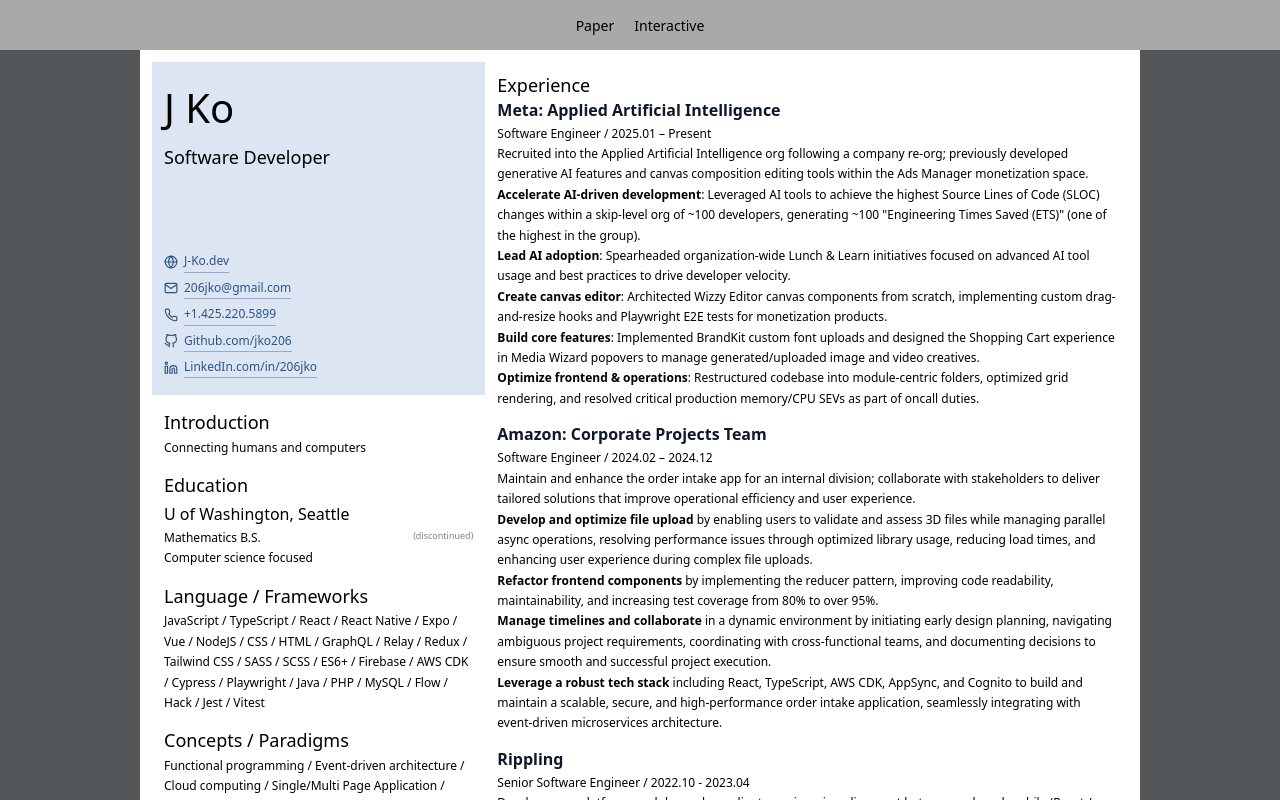
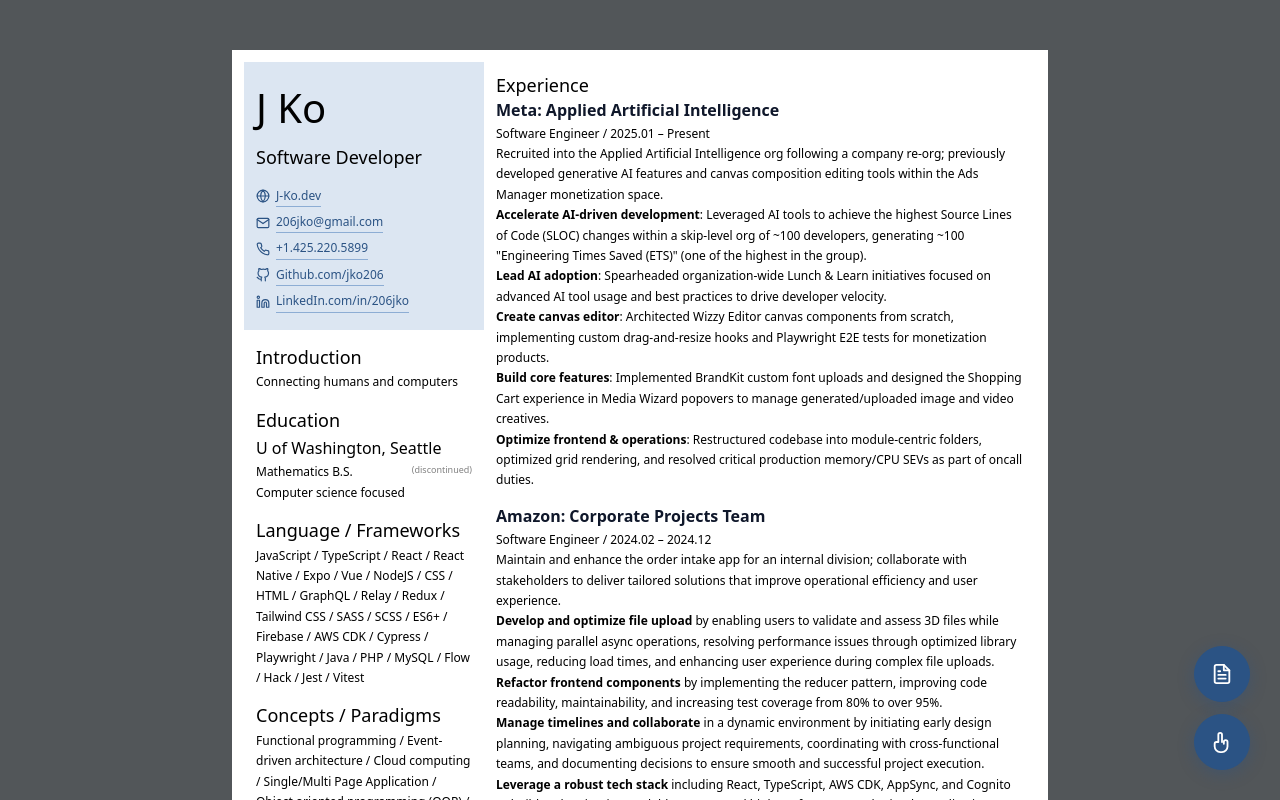
Before and after one commit to jko206/jko-dev, a Vue app: page / in a window 1280 px wide. Shown: the top 800 px of the page. Built offline with nearby package versions, Linux system fonts and the light colour scheme.

Commit message:
feat(controls): refactor ResumeControls to floating action buttons with Material-style icons and decoupled toggles

```diff
--- a/src/App.vue
+++ b/src/App.vue
@@ -1,6 +1,6 @@
 <template>
-  <div :class="['background', { interactive: isInteractive }]">
-    <ResumeControls v-model:is-interactive="isInteractive" />
+  <div :class="['background', { interactive: isInteractive, fluid: !isPaper }]">
+    <ResumeControls v-model:is-interactive="isInteractive" v-model:is-paper="isPaper" />
     <!--
     https://chatgpt.com/c/4c764e13-76c7-4042-a049-8a5bbf5aa01a
     has a lot of the writings for what went into this version of the resume.
@@ -28,7 +28,7 @@
     <ContentDivider
       to-prefix="left-col"
       width="2.25in"
-      :max-height="1008"
+      :max-height="isPaper ? 1008 : 999999"
       @update:page-count="(val) => (leftPages = val)"
     >
       <BasicInfo :name="resumeData.name" :role="resumeData.role" :contact="resumeData.contact" />
@@ -82,7 +82,7 @@
     <ContentDivider
       to-prefix="right-col"
       width="5.5in"
-      :max-height="1008"
+      :max-height="isPaper ? 1008 : 999999"
       @update:page-count="(val) => (rightPages = val)"
     >
       <h2>Experience</h2>
@@ -116,12 +116,16 @@
 import BasicInfo from './components/BasicInfo.vue'
 
 const isInteractive = ref(false)
+const isPaper = ref(true)
 const isHoveringOverPaper = ref(false)
 const highlightedSkill = ref<string[]>([])
 
 const leftPages = ref(1)
 const rightPages = ref(1)
-const totalPages = computed(() => Math.max(leftPages.value, rightPages.value))
+const totalPages = computed(() => {
+  if (!isPaper.value) return 1
+  return Math.max(leftPages.value, rightPages.value)
+})
 
 const allExperiences = computed(() => [
   ...resumeData.experiencePage1,
@@ -223,33 +227,18 @@
   .main:after
     background-color: var(--jko-blue)
     print-color-adjust: exact
-  .controls
+  .controls-fab
     display: none
 
-.controls
-  transition: max-height 1s
-  position: absolute
-  top: 0
-  height: 50px
-  background: darkgray
-  width: 100%
-
-  .control
-    @apply py-1 px-3 rounded-md bg-white
-    &.active
-      @apply bg-blue-500 text-white
+.fluid
+  .paper
+    margin: 40px auto
+    height: auto
+    width: 1000px
+    grid-template-columns: 1fr 2fr
 
 .interactive
-  .paper:nth-child(2)
-    margin: 50px auto 0
-    padding-bottom: 0
-    padding-top: 0.25in
   .paper
-    margin: 0 auto
-    height: auto
-    padding-top: 0
-    width: 1000px
-    grid-template-columns: 1fr 2fr
     &.hover
       background: gray
       :deep(.main:after)
@@ -261,9 +250,15 @@
         &:before
           color: black
 
-  .paper:nth-child(3) .col-1
-    top: -88px
-    position: relative
+  &:not(.fluid)
+    .paper:nth-child(2)
+      margin: 50px auto 0
+      padding-bottom: 0
+      padding-top: 0.25in
+    .paper:nth-child(3) .col-1
+      top: -88px
+      position: relative
+
   .col-2
     .section:hover
       @apply p-3 rounded-lg
--- a/src/components/ContentDivider.vue
+++ b/src/components/ContentDivider.vue
@@ -135,7 +135,7 @@
 
 // Watch for children additions, removals, or updates to trigger reflow
 watch(
-  flattenedChildren,
+  [flattenedChildren, () => props.maxHeight],
   () => {
     recalculatePages()
   },
--- a/src/components/ResumeControls.vue
+++ b/src/components/ResumeControls.vue
@@ -1,16 +1,33 @@
 <template>
-  <div class="controls flex justify-center space-x-5 p-2">
+  <div class="controls-fab">
+    <!-- Paper Mode Button -->
     <button
-      @click="emit('update:isInteractive', false)"
-      :class="['control', { active: !isInteractive }]"
+      @click="emit('update:isPaper', !isPaper)"
+      :class="['fab-btn', { active: isPaper }]"
+      title="Toggle Paper Layout (8.5x11 pages)"
+      aria-label="Toggle Paper Layout"
     >
-      Paper
+      <svg viewBox="0 0 24 24" class="control-icon">
+        <path d="M14 2H6a2 2 0 0 0-2 2v16a2 2 0 0 0 2 2h12a2 2 0 0 0 2-2V8z"></path>
+        <polyline points="14 2 14 8 20 8"></polyline>
+        <line x1="16" y1="13" x2="8" y2="13"></line>
+        <line x1="16" y1="17" x2="8" y2="17"></line>
+        <polyline points="10 9 9 9 8 9"></polyline>
+      </svg>
     </button>
+
+    <!-- Interactive Mode Button -->
     <button
-      @click="emit('update:isInteractive', true)"
-      :class="['control', { active: isInteractive }]"
+      @click="emit('update:isInteractive', !isInteractive)"
+      :class="['fab-btn', { active: isInteractive }]"
+      title="Toggle Interactive Features"
+      aria-label="Toggle Interactive Features"
     >
-      Interactive
+      <svg viewBox="0 0 24 24" class="control-icon">
+        <path
+          d="M12 12V4a2 2 0 0 0-4 0v8H6a2 2 0 0 0-2 2v3a6 6 0 0 0 6 6h2a6 6 0 0 0 6-6v-5a2 2 0 0 0-4 0v2"
+        ></path>
+      </svg>
     </button>
   </div>
 </template>
@@ -18,9 +35,63 @@
 <script setup lang="ts">
 defineProps<{
   isInteractive: boolean
+  isPaper: boolean
 }>()
 
 const emit = defineEmits<{
   (e: 'update:isInteractive', val: boolean): void
+  (e: 'update:isPaper', val: boolean): void
 }>()
 </script>
+
+<style lang="sass" scoped>
+.controls-fab
+  position: fixed
+  bottom: 30px
+  right: 30px
+  display: flex
+  flex-direction: column
+  gap: 12px
+  z-index: 1000
+
+.fab-btn
+  width: 56px
+  height: 56px
+  border-radius: 50%
+  background: white
+  color: var(--jko-blue-muted)
+  border: 1px solid rgba(0, 0, 0, 0.08)
+  box-shadow: 0 4px 12px rgba(0, 0, 0, 0.15)
+  display: flex
+  align-items: center
+  justify-content: center
+  cursor: pointer
+  transition: all 0.2s ease
+  outline: none
+
+  &:hover
+    transform: translateY(-2px)
+    box-shadow: 0 6px 16px rgba(0, 0, 0, 0.2)
+    color: var(--jko-highlight)
+
+  &:active
+    transform: translateY(0)
+
+  &.active
+    background: var(--jko-highlight)
+    color: white
+    border-color: var(--jko-highlight)
+    box-shadow: 0 4px 16px rgba(43, 83, 132, 0.4)
+
+    &:hover
+      box-shadow: 0 6px 20px rgba(43, 83, 132, 0.5)
+
+.control-icon
+  width: 22px
+  height: 22px
+  fill: none
+  stroke: currentColor
+  stroke-width: 2
+  stroke-linecap: round
+  stroke-linejoin: round
+</style>
```
